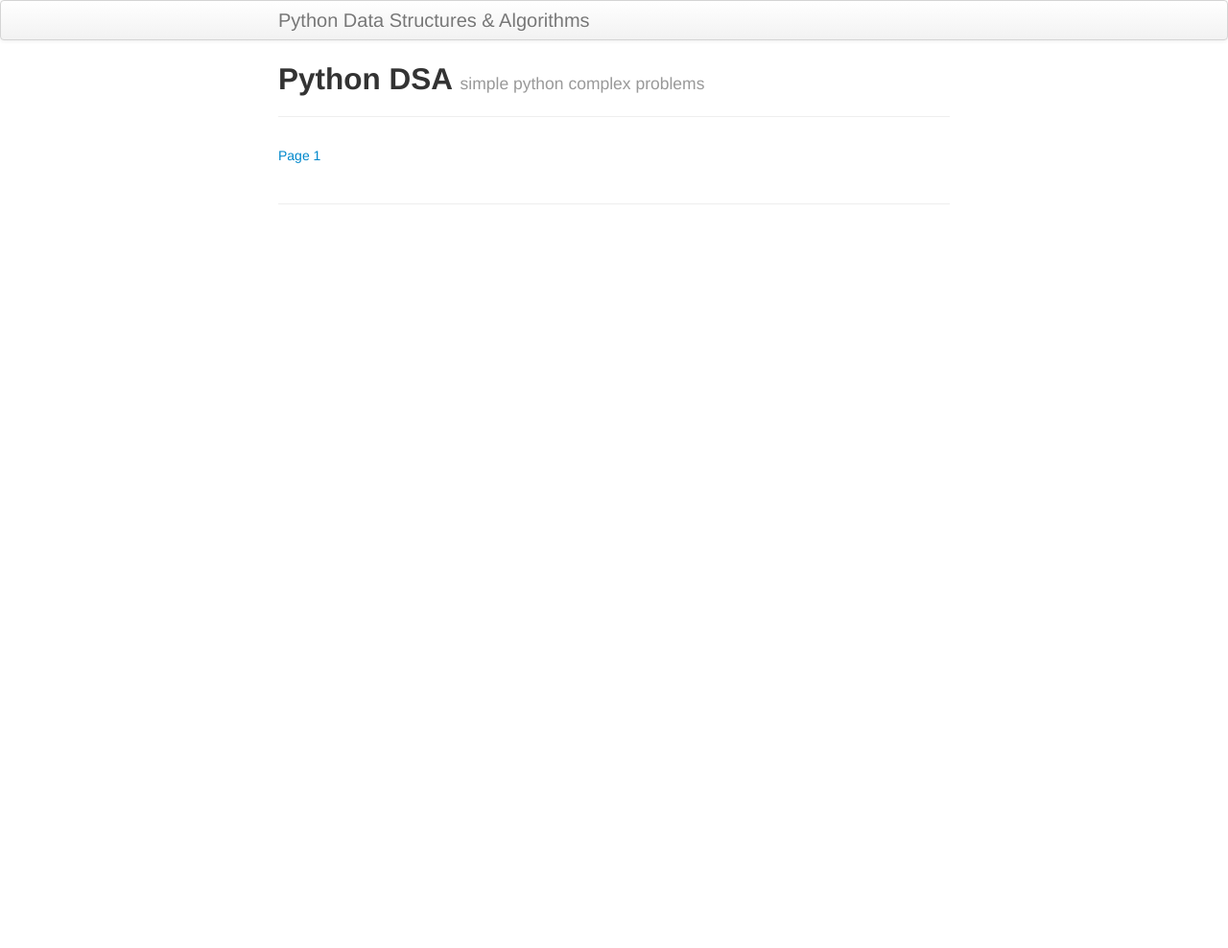
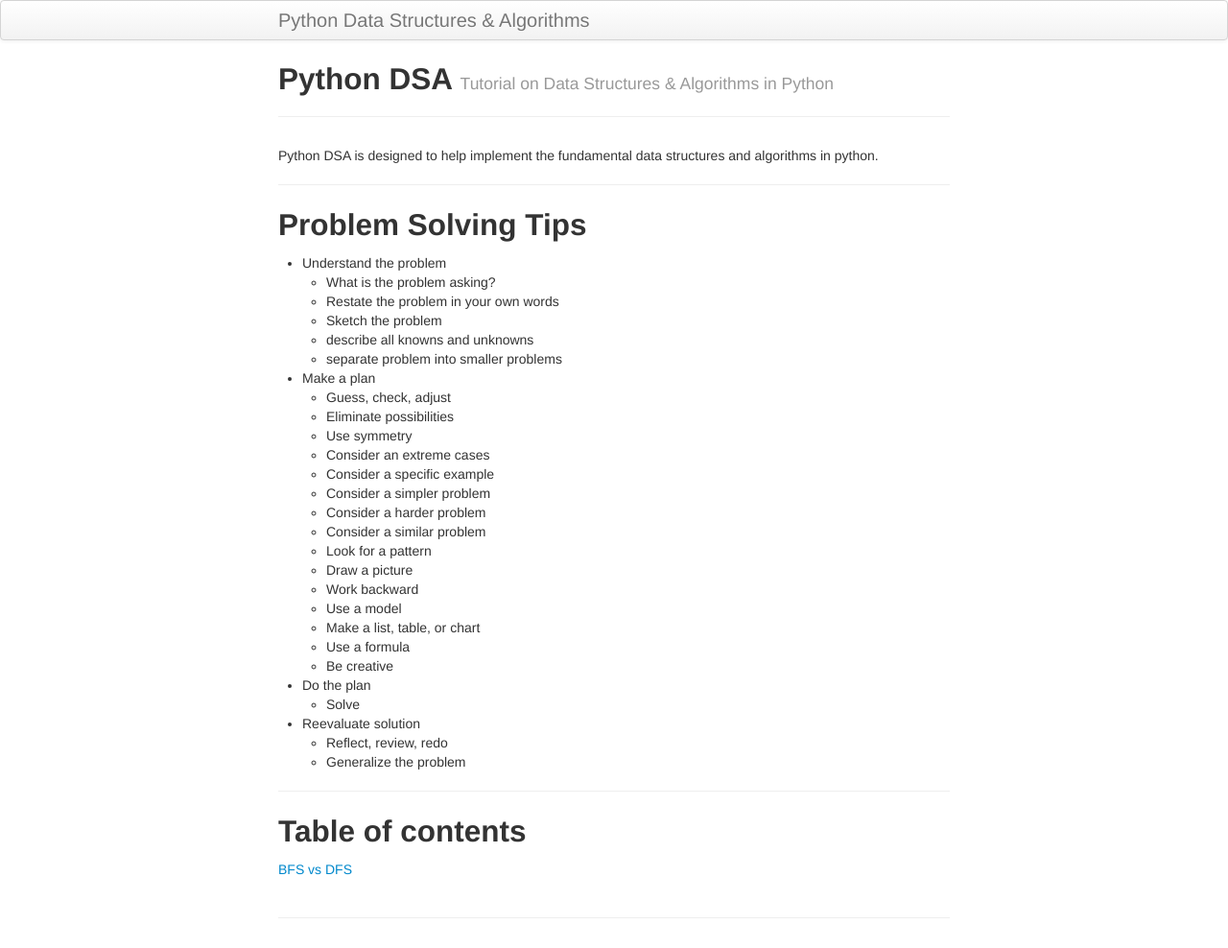
Before and after one commit to KyleMcClay/python_dsa, a Jekyll site: the page built from index.md, in a window 1280 px wide. Shown: the whole page at 96% size. Built offline with Jekyll 4.4.1, drawn with Linux system fonts in a browser that asks for light colours; before the commit the page ends 900 px from its top, so only the background shows below that.

Commit message:
general problem solving strategies

```diff
--- a/index.md
+++ b/index.md
@@ -1,7 +1,43 @@
 ---
 layout: page
 title: Python DSA
-tagline: simple python complex problems
+tagline: Tutorial on Data Structures & Algorithms in Python
 description: tutorial on data structures & algorithms in python
 ---
-<a href="pages\BFS_vs_DFS.html">Page 1</a>
+
+Python DSA is designed to help implement the fundamental data structures and algorithms in python.
+
+---
+## Problem Solving Tips
+
+* Understand the problem
+  * What is the problem asking?
+  * Restate the problem in your own words
+  * Sketch the problem
+  * describe all knowns and unknowns
+  * separate problem into smaller problems
+* Make a plan
+  * Guess, check, adjust
+  * Eliminate possibilities
+  * Use symmetry
+  * Consider an extreme cases
+  * Consider a specific example
+  * Consider a simpler problem
+  * Consider a harder problem
+  * Consider a similar problem
+  * Look for a pattern
+  * Draw a picture
+  * Work backward
+  * Use a model
+  * Make a list, table, or chart
+  * Use a formula
+  * Be creative
+* Do the plan
+  * Solve
+* Reevaluate solution
+  * Reflect, review, redo
+  * Generalize the problem
+
+---
+## Table of contents
+<a href="pages\BFS_vs_DFS.html">BFS vs DFS</a>
```
Also changed, not shown: pages/BFS_vs_DFS.md (+1 -1 lines), ReadMe.md.
